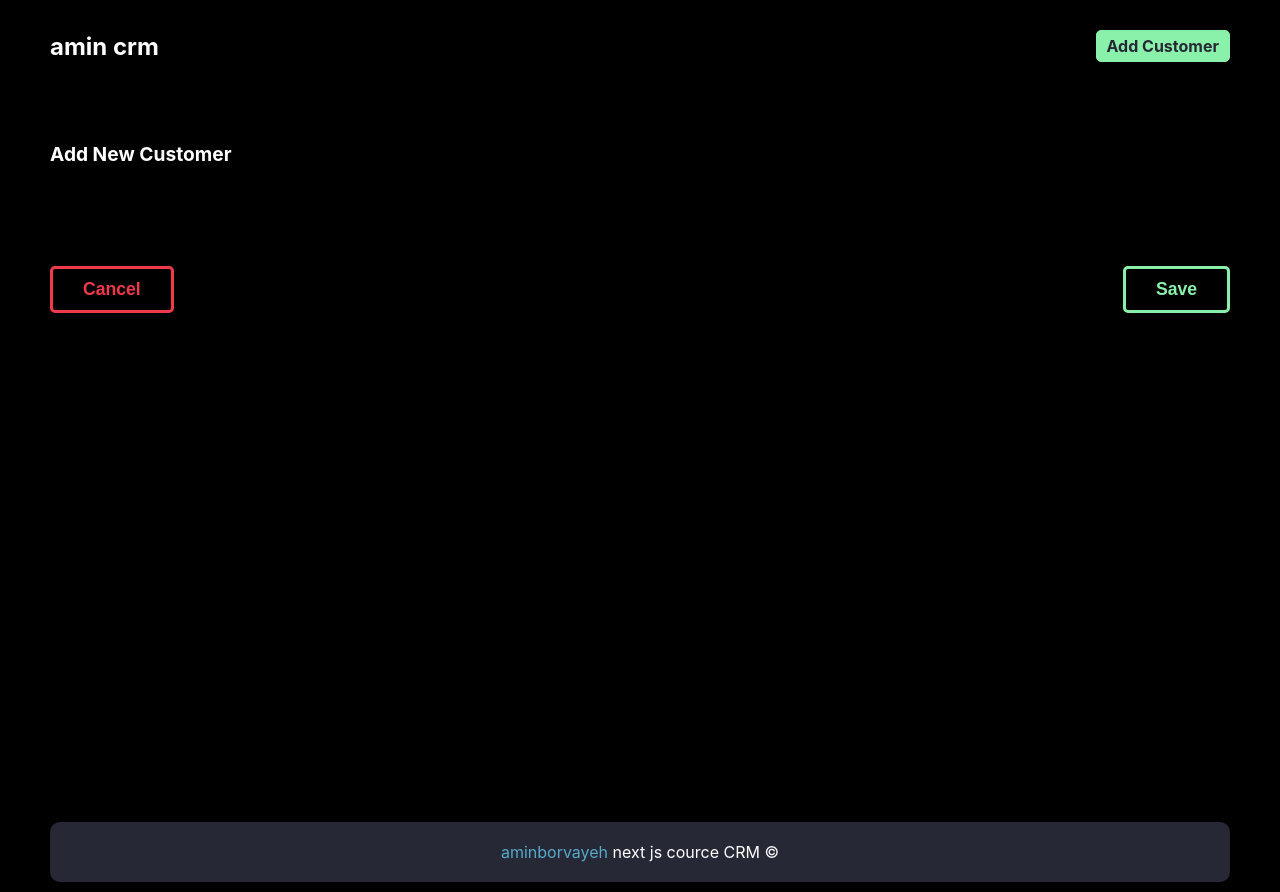
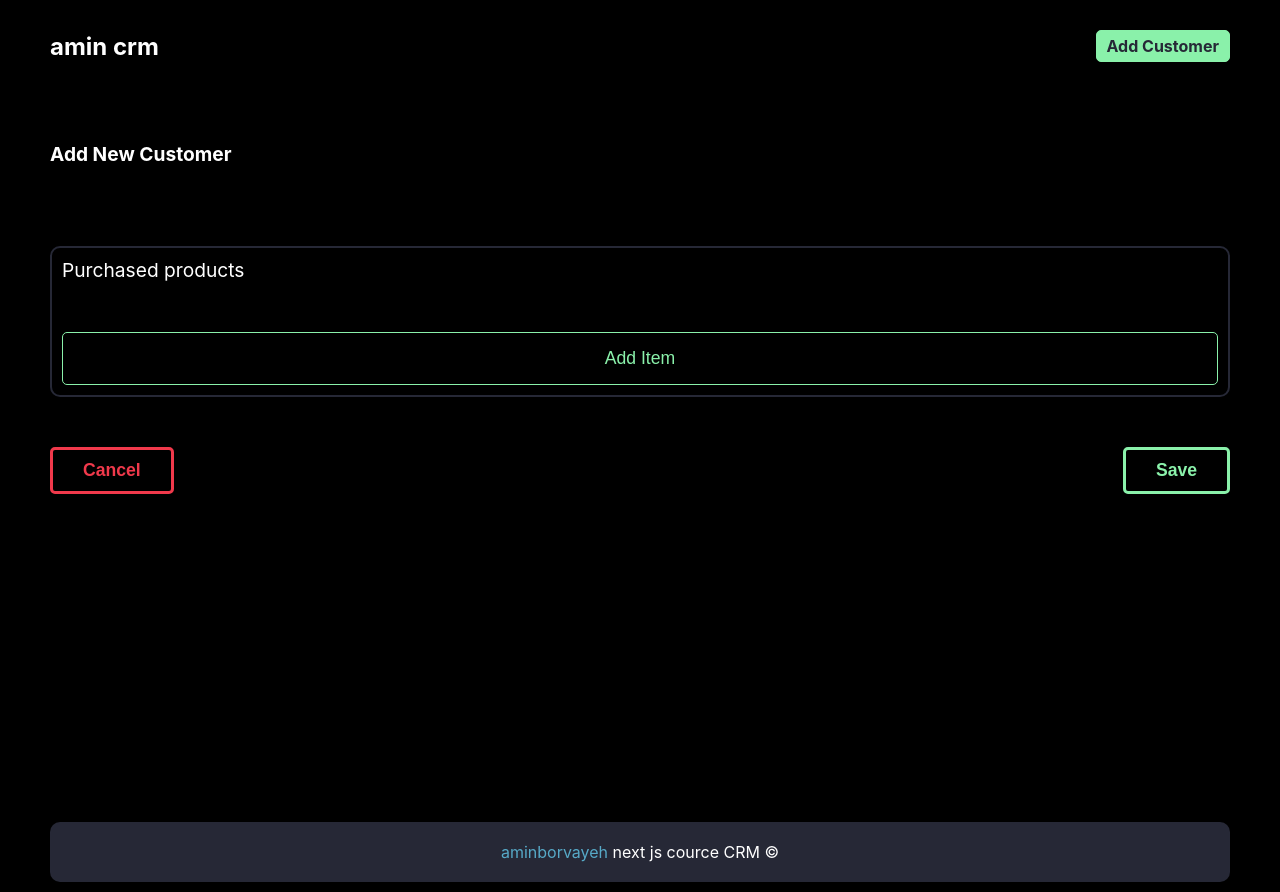
Before and after one commit to amincxo/CRMNext, a Next.js app: page /add-customer in a window 1280 px wide. Built offline with nearby package versions, Linux system fonts and the light colour scheme.

Commit message:
form add item and customer page update

```diff
--- a/components/module/Form.js
+++ b/components/module/Form.js
@@ -1,8 +1,10 @@
-import React from 'react'
+import ItemList from "./ItemList"
 
-function Form() {
+function Form({form, setForm}) {
   return (
-    <div>Form</div>
+    <div>
+        <ItemList form={form} setForm={setForm} />
+    </div>
   )
 }
 
--- /dev/null
+++ b/components/module/ItemList.js
@@ -0,0 +1,39 @@
+import FormInput from "./FormInput";
+
+function ItemList({form, setForm}) {
+    const { products } = form;
+
+    const addHandler = () => {
+        setForm({
+            ...form, products: [...products, {name: '', price: '', qty: ""}]
+        });
+        console.log(products)
+    }
+
+    const changeHandler = () => {
+
+    }
+
+    const deleteHandler = () => {
+
+    }
+
+  return (
+    <div className="item-list" >
+        <p>Purchased products</p>
+        {products.map((product , index) => (
+            <div key={index} className="form-input__list" >
+                <FormInput name="name" label="Product Name" type="text" value={product.name} onChange={changeHandler} />
+                <div>
+                <FormInput name="price" label="Price" type="text" value={product.price} onChange={changeHandler} />
+                <FormInput name="qty" label="qty" type="text" value={product.qty} onChange={changeHandler} />
+                </div>
+                <button onClick={deleteHandler} >Remove</button>
+            </div>
+        ))}
+        <button onClick={addHandler} >Add Item</button>
+    </div>
+  )
+}
+
+export default ItemList
--- a/components/template/AddCustomerPage.js
+++ b/components/template/AddCustomerPage.js
@@ -43,7 +43,7 @@
   return (
     <div className="customer-page" >
         <h4>Add New Customer</h4>
-        <Form from={form} setForm={setForm} />
+        <Form form={form} setForm={setForm} />
         <div className="customer-page__buttons" >
             <button className="first" onClick={cancelHandler} >Cancel</button>
             <button className="second" onClick={saveHandler} >Save</button>
```
